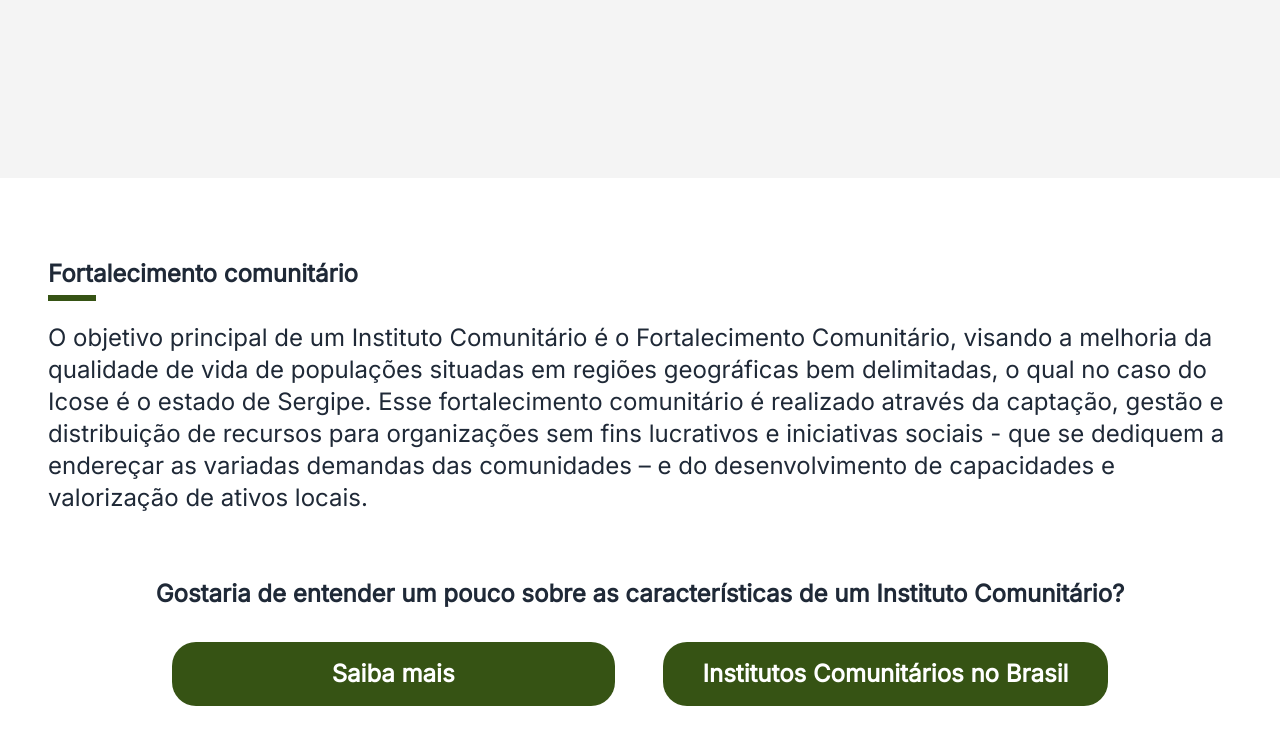
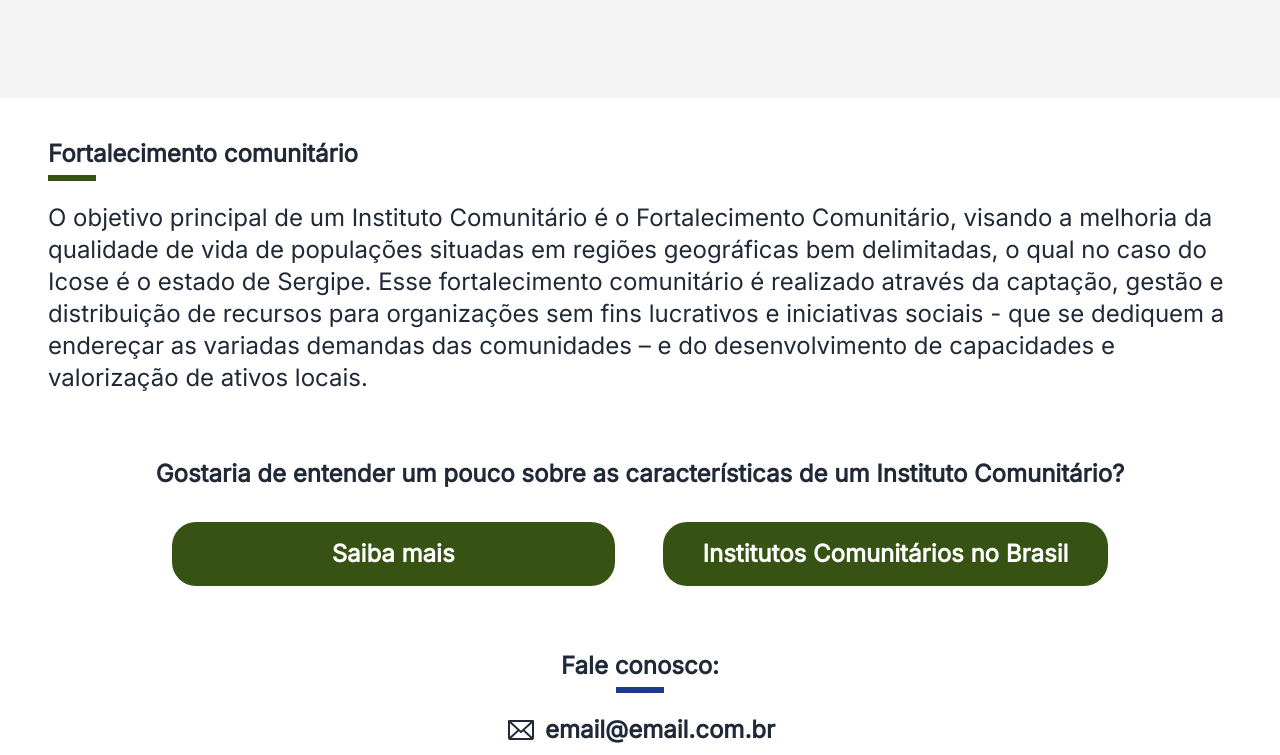
Before and after one commit to softeam-org/icose-web, a React (Vite) app: page / in a window 1280 px wide. Shown: the part 2826-3581 px from the top of the page. Built offline with nearby package versions, Linux system fonts and the light colour scheme.

Commit message:
Remove espaçamento em telas grandes no Body

```diff
--- a/src/components/Body.jsx
+++ b/src/components/Body.jsx
@@ -1,6 +1,6 @@
 const Body = ({ children }) => {
   return (
-    <div className="pb-10 pt-10 xl:pt-20 xl:pb-20 mx-auto max-w-[80rem] px-12">
+    <div className="pb-10 pt-10 mx-auto max-w-[80rem] px-12">
       {children}
     </div>
   );
```
